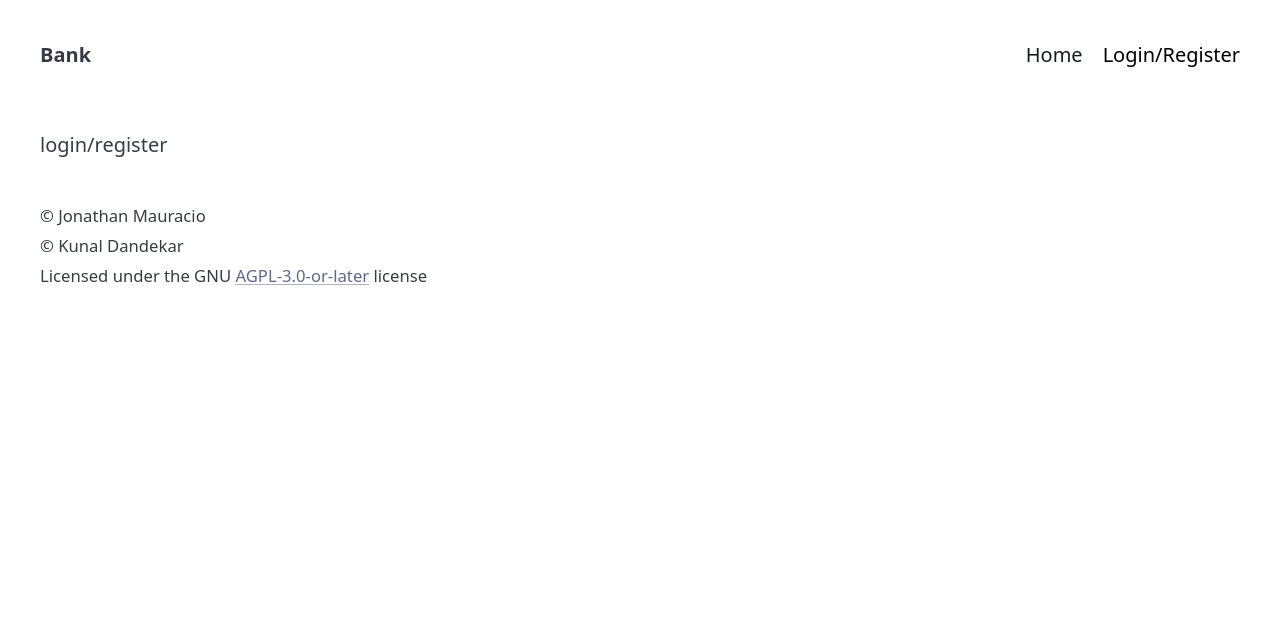
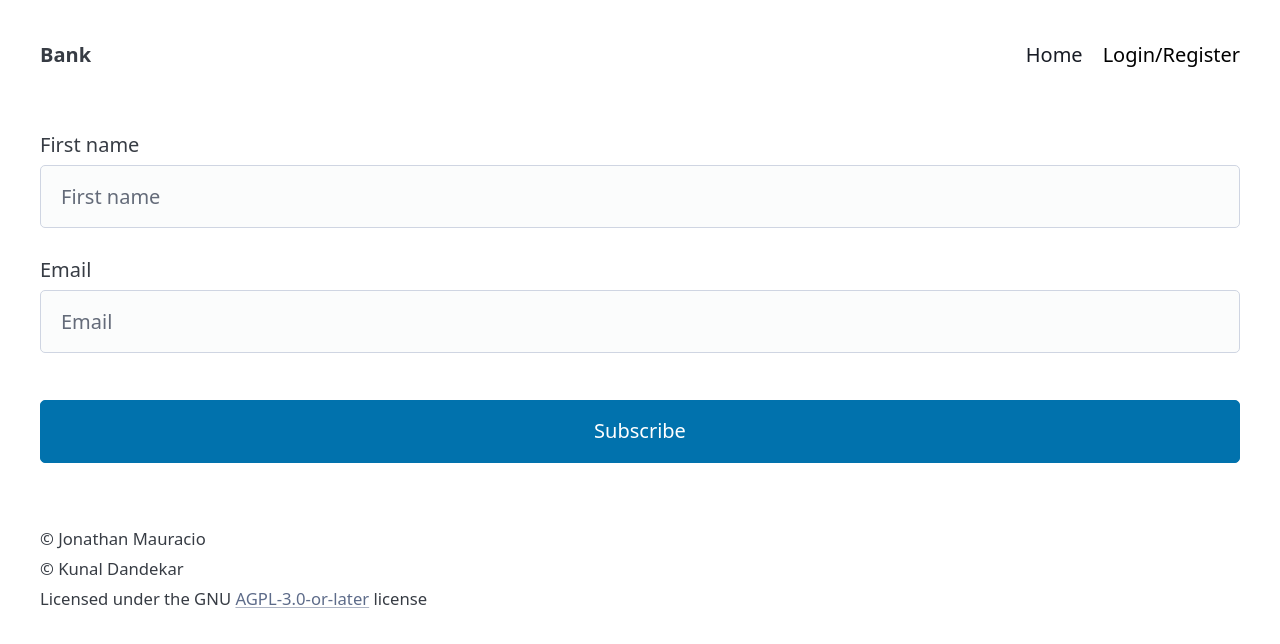
Before and after one commit to CodeGeneration2526/banking-app, a Vue app in the folder frontend/: page /authenticate in a window 1280 px wide. Shown: the top 644 px of the page. Built offline with nearby package versions, Linux system fonts and the light colour scheme; the HTML template or start-up script is replaced by a standard one.

Commit message:
login page with an example picocss form from their website

```diff
--- a/frontend/src/pages/LoginRegisterPage.vue
+++ b/frontend/src/pages/LoginRegisterPage.vue
@@ -1,3 +1,28 @@
 <template>
-    login/register
+    <form>
+      <fieldset>
+        <label>
+          First name
+          <input
+            name="first_name"
+            placeholder="First name"
+            autocomplete="given-name"
+          />
+        </label>
+        <label>
+          Email
+          <input
+            type="email"
+            name="email"
+            placeholder="Email"
+            autocomplete="email"
+          />
+        </label>
+      </fieldset>
+
+      <input
+        type="submit"
+        value="Subscribe"
+      />
+    </form>
 </template>
```
